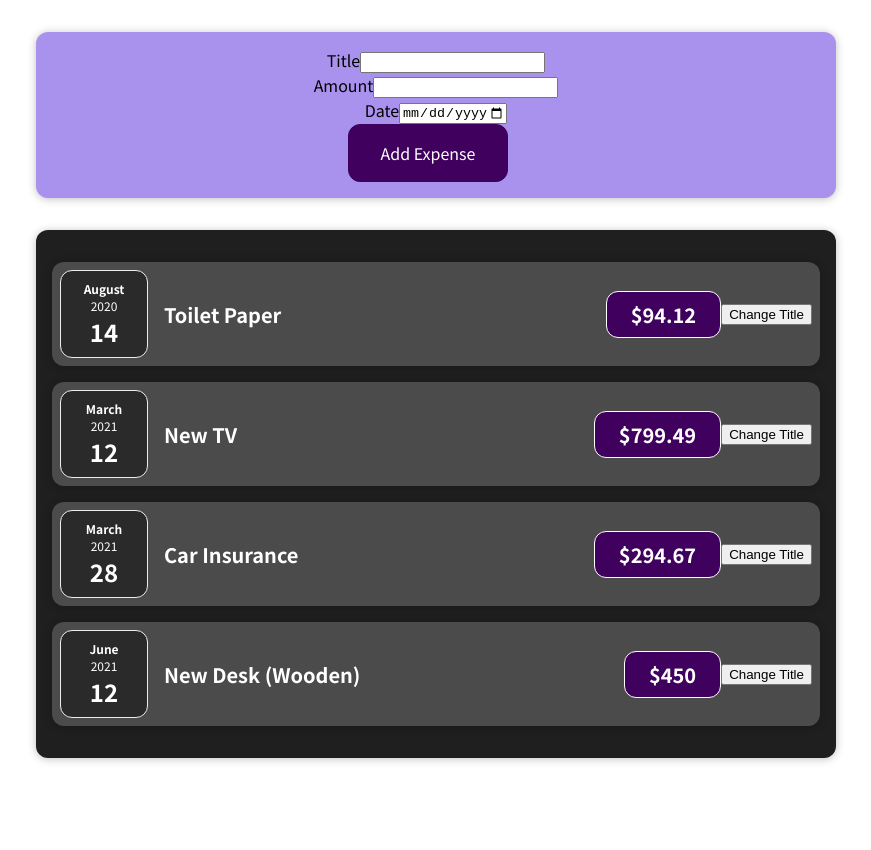
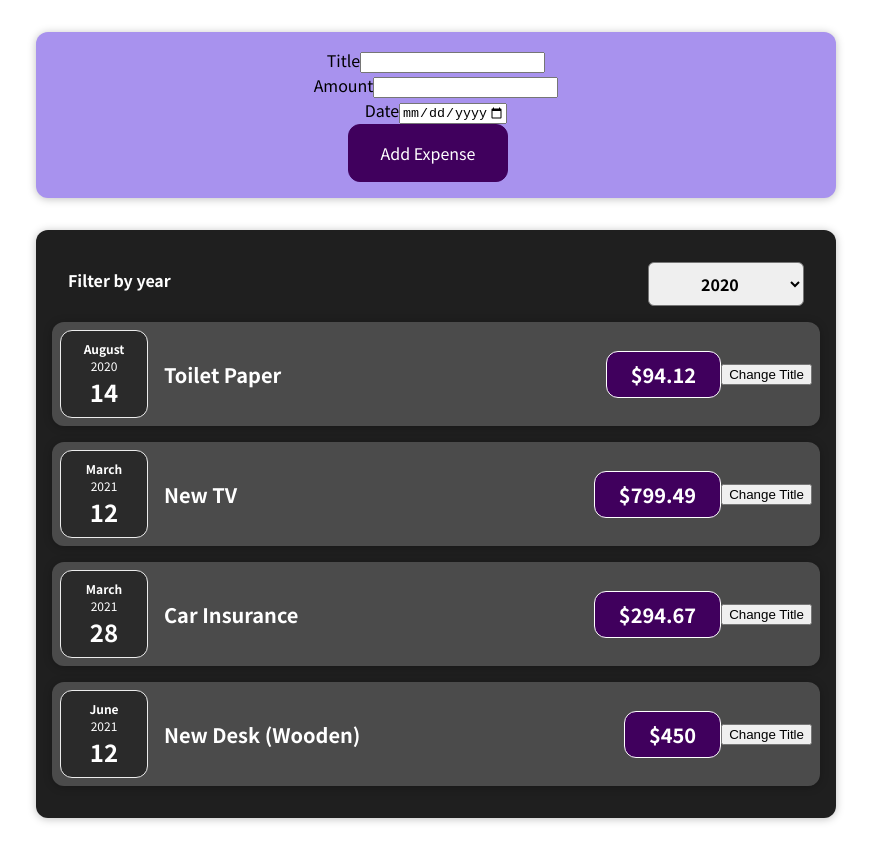
Before and after one commit to mgsrevolver/01-starting-setup, a React (Create React App) app: page / in a window 1280 px wide. Shown: the whole page, without its empty margins (204-1075 px from the left). Before the commit the page ends 800 px from the top, so only its background shows below. Built offline with nearby package versions, Linux system fonts and the light colour scheme.

Commit message:
added filter from example, but i'm still struggling to grasp props and child-to-parent communication

```diff
--- a/src/components/Expenses/Expenses.js
+++ b/src/components/Expenses/Expenses.js
@@ -1,11 +1,24 @@
-import React from 'react'
+import React, { useState } from 'react'
+
 import ExpenseItem from './ExpenseItem'
 import Card from '../UI/Card'
+import ExpensesFilter from './ExpensesFilter'
 import './Expenses.css'
 
-function Expenses(props) {
+const Expenses = (props) => {
+  const [filteredYear, setFilteredYear] = useState('2020')
+
+  const filterChangeHandler = (selectedYear) => {
+    setFilteredYear(selectedYear)
+  }
+
   return (
+    <div>
       <Card className="expenses">
+        <ExpensesFilter
+          selected={filteredYear}
+          onChangeFilter={filterChangeHandler}
+        />
         <ExpenseItem
           title={props.items[0].title}
           amount={props.items[0].amount}
@@ -27,6 +40,7 @@ function Expenses(props) {
           date={props.items[3].date}
         />
       </Card>
+    </div>
   )
 }
 
--- /dev/null
+++ b/src/components/Expenses/ExpensesFilter.css
@@ -0,0 +1,24 @@
+.expenses-filter {
+  color: white;
+  padding: 0 1rem;
+}
+
+.expenses-filter__control {
+  display: flex;
+  width: 100%;
+  align-items: center;
+  justify-content: space-between;
+  margin: 1rem 0;
+}
+
+.expenses-filter label {
+  font-weight: bold;
+  margin-bottom: 0.5rem;
+}
+
+.expenses-filter select {
+  font: inherit;
+  padding: 0.5rem 3rem;
+  font-weight: bold;
+  border-radius: 6px;
+}
--- /dev/null
+++ b/src/components/Expenses/ExpensesFilter.js
@@ -0,0 +1,25 @@
+import React from 'react'
+
+import './ExpensesFilter.css'
+
+const ExpensesFilter = (props) => {
+  const dropdownChangeHandler = (event) => {
+    props.onChangeFilter(event.target.value)
+  }
+
+  return (
+    <div className="expenses-filter">
+      <div className="expenses-filter__control">
+        <label>Filter by year</label>
+        <select value={props.selected} onChange={dropdownChangeHandler}>
+          <option value="2022">2022</option>
+          <option value="2021">2021</option>
+          <option value="2020">2020</option>
+          <option value="2019">2019</option>
+        </select>
+      </div>
+    </div>
+  )
+}
+
+export default ExpensesFilter
```
Also changed, not shown: src/App.js (+12 -3 lines), 1 other file (tests, documents, lock files or other folders). Lines whose indentation alone changed are shown as unchanged.
